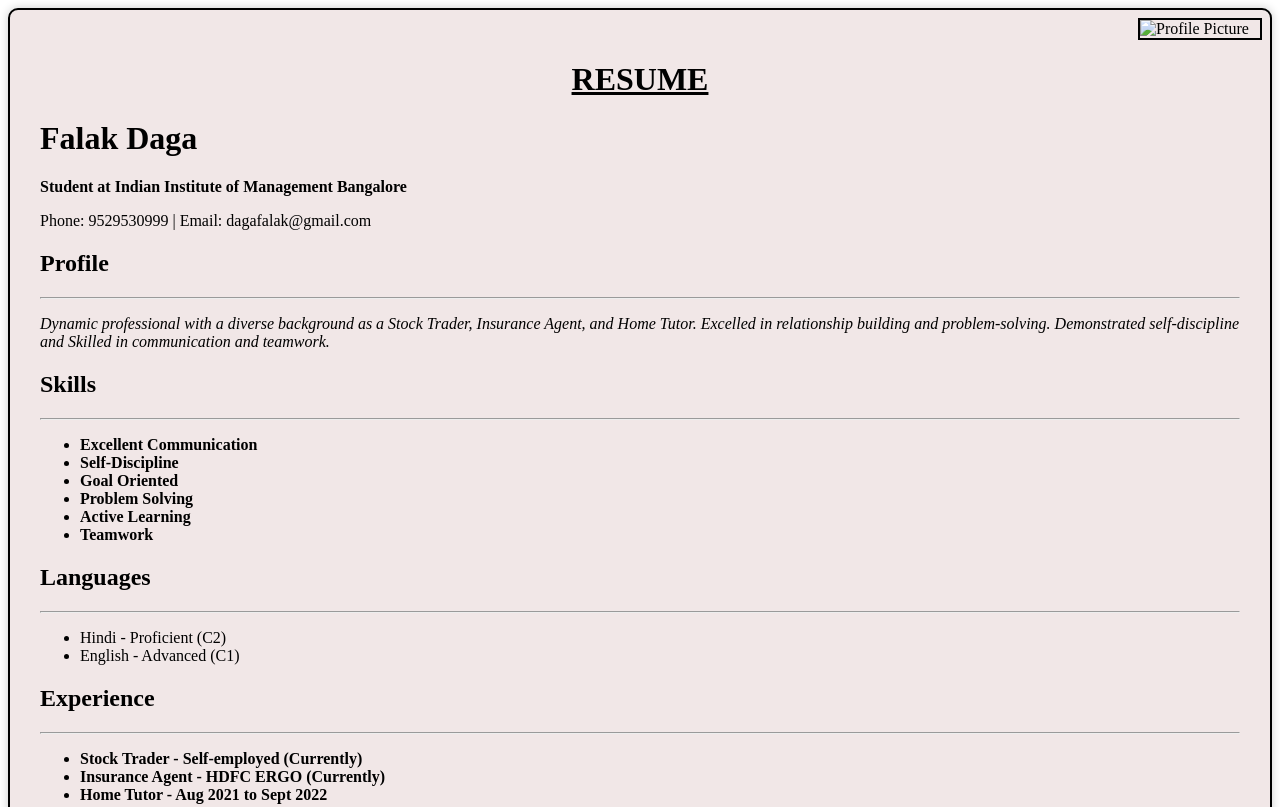
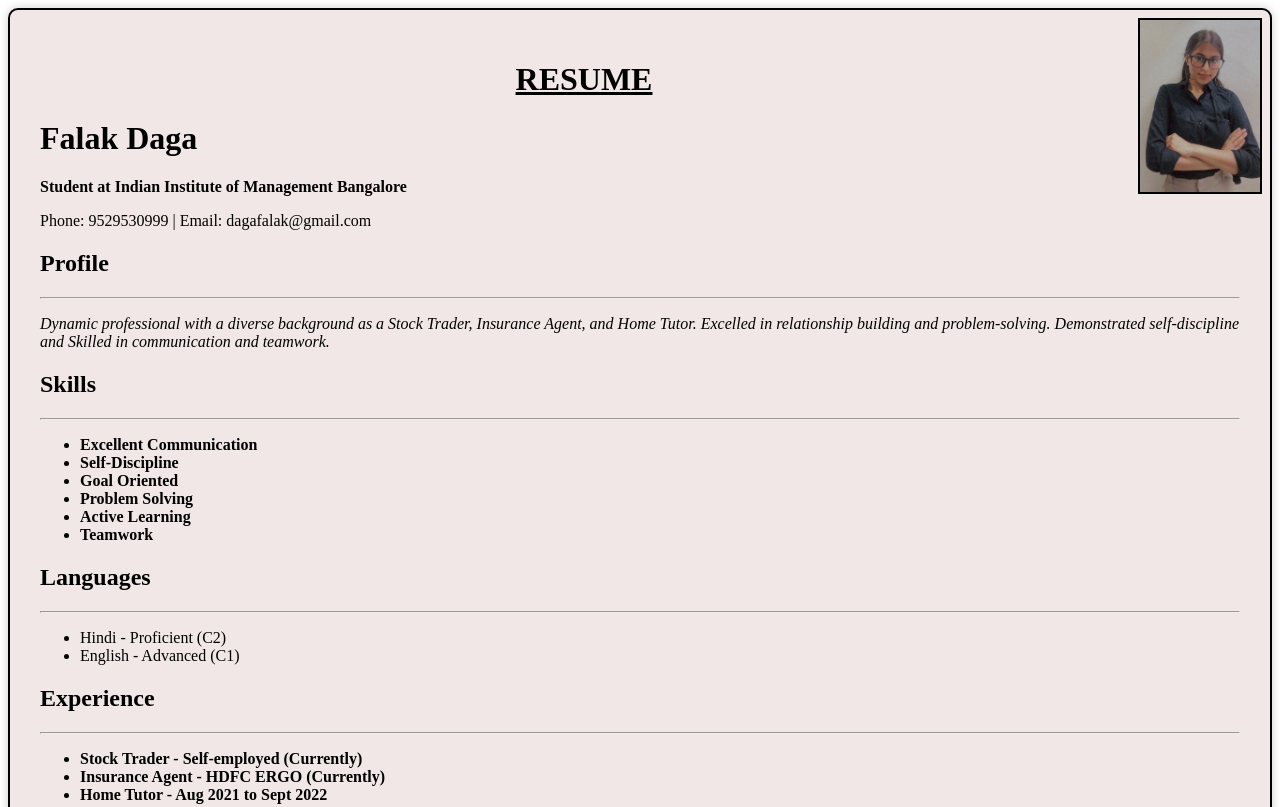
Before and after one commit to Falakdaga/Falakdaga, a plain HTML site: page index.html in a window 1280 px wide. Shown: the top 807 px of the page. Drawn offline with Linux system fonts and the light colour scheme.

Commit message:
Update index.html

```diff
--- a/index.html
+++ b/index.html
@@ -50,7 +50,7 @@
 </style>
 </head>
 <body>
-  <img src="IMG_4782.jpg" style="width: 120px; float: right; margin: 10px; border: 2px solid black;" alt="Profile Picture">
+  <img src="falak.jpg" style="width: 120px; float: right; margin: 10px; border: 2px solid black;" alt="Profile Picture">
   <div style="border: 2px solid black; padding: 30px; background-color: #F1E7E7; animation: zoomIn 1.5s ease-out; border-radius: 10px; box-shadow: 0 0 10px #ccc;">
      <div class = "animate">
        <h1 style="text-align: center; text-decoration: underline;"> RESUME </h1>
```
